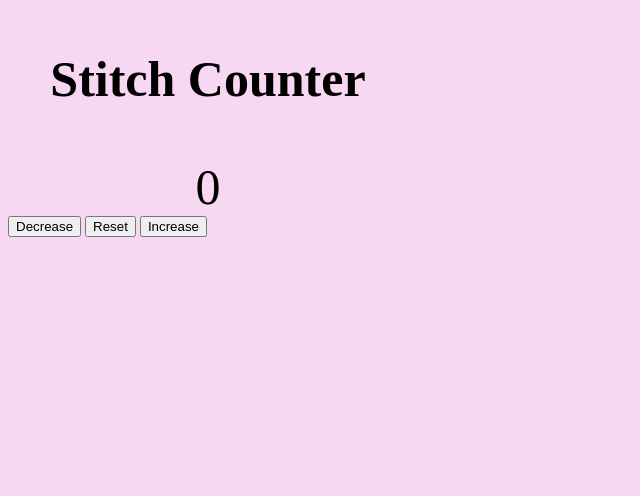
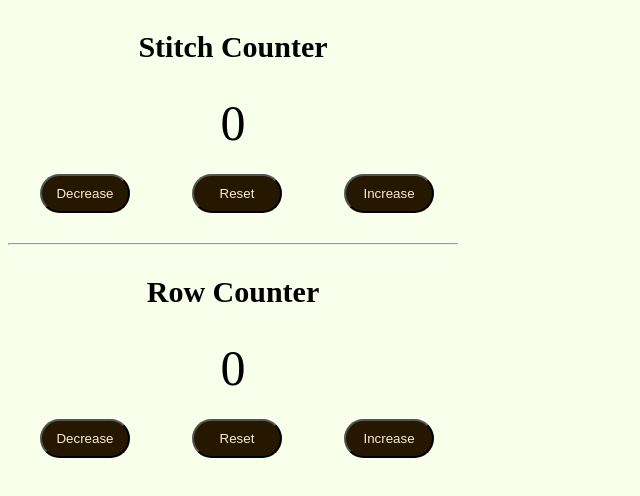
Before and after one commit to aashwijat/Crochet-Counter, a browser extension: page index.html in a window 1280 px wide. Shown: the whole page, without its empty margins (0-640 px from the left). Drawn offline with Linux system fonts and the light colour scheme.

Commit message:
row counter added

```diff
--- a/index.html
+++ b/index.html
@@ -6,16 +6,34 @@
     <title>Document</title>
     <link rel="stylesheet" href="style.css">
 </head>
-<body bgcolor="#f7d7f1" style="width:400px; height: 400px;">
+<body bgcolor="#f8ffeb" style="width:450px; height: 550px;">
     <div>
         <h3 id="head">Stitch Counter</h3>
     </div>
     <div>
         <label id="countLabel">0</label>
-        <button id="dec">Decrease</button>
-        <button id="res">Reset</button>
-        <button id="inc">Increase</button>
-        <script src="index.js"></script>
+        <table>
+           <tr>
+            <td><button id="dec">Decrease</button></td>
+            <td><button id="res">Reset</button></td>
+            <td><button id="inc">Increase</button></td>
+           </tr>
+        </table>
     </div>
+    <hr>
+    <div>
+        <h3 id="head">Row Counter</h3>
+    </div>
+    <div>
+        <label id="rowLabel">0</label>
+        <table>
+            <tr>
+                <td><button id="dec1">Decrease</button></td>
+                <td><button id="res1">Reset</button></td>
+                <td><button id="inc1">Increase</button></td>
+               </tr>
+        </table>
+    </div>
+    <script src="index.js"></script>
 </body>
 </html>
--- a/index.js
+++ b/index.js
@@ -1,5 +1,7 @@
 let count = 0;
+let rowCount = 0;
 
+// Stitch counter
 document.getElementById("dec").onclick=function(){
     if(count==0) {
         return count;
@@ -10,11 +12,35 @@ document.getElementById("dec").onclick=function(){
 
     document.getElementById("countLabel").innerHTML=count;
 }
+
 document.getElementById("res").onclick=function(){
     count=0;
     document.getElementById("countLabel").innerHTML=count;
 }
+
 document.getElementById("inc").onclick=function(){
     count+=1;
     document.getElementById("countLabel").innerHTML=count;
 }
+
+// Row Counter
+document.getElementById("dec1").onclick=function(){
+    if(rowCount==0) {
+        return rowCount;
+    }
+    else {
+        rowCount-=1;
+    }
+
+    document.getElementById("rowLabel").innerHTML=rowCount;
+}
+
+document.getElementById("res1").onclick=function(){
+    rowCount=0;
+    document.getElementById("rowLabel").innerHTML=rowCount;
+}
+
+document.getElementById("inc1").onclick=function(){
+    rowCount+=1;
+    document.getElementById("rowLabel").innerHTML=rowCount;
+}
--- a/style.css
+++ b/style.css
@@ -1,4 +1,10 @@
 #countLabel {
+    display:block;
+    text-align: center;
+    font-size: 50px;
+    font-family: 'Magic Retro';
+}
+#rowLabel {
     display:block;
     text-align: center;
     font-size: 50px;
@@ -6,6 +12,22 @@
 }
 #head {
     font-family: 'Magic Retro';
-    font-size: 50px;
+    font-size: 30px;
     text-align: center;
 }
+
+td {
+    text-align: center;
+    padding: 20px;
+    /* display: block; */
+}
+
+button {
+    background-color:#261700;
+    color: antiquewhite;
+    margin-left:10px;
+    margin-right: 10px;
+    border-radius:20px;
+    padding:10px;
+    width:90px;
+}
```
